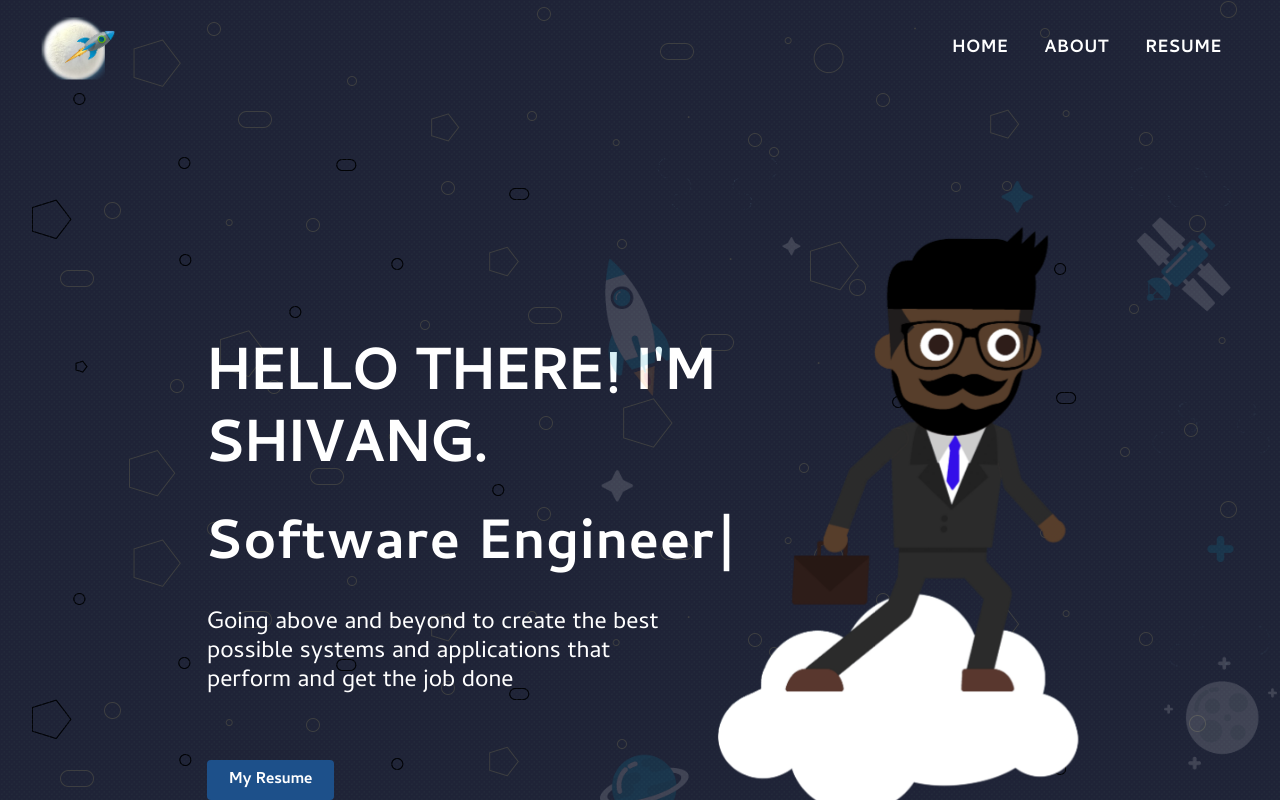
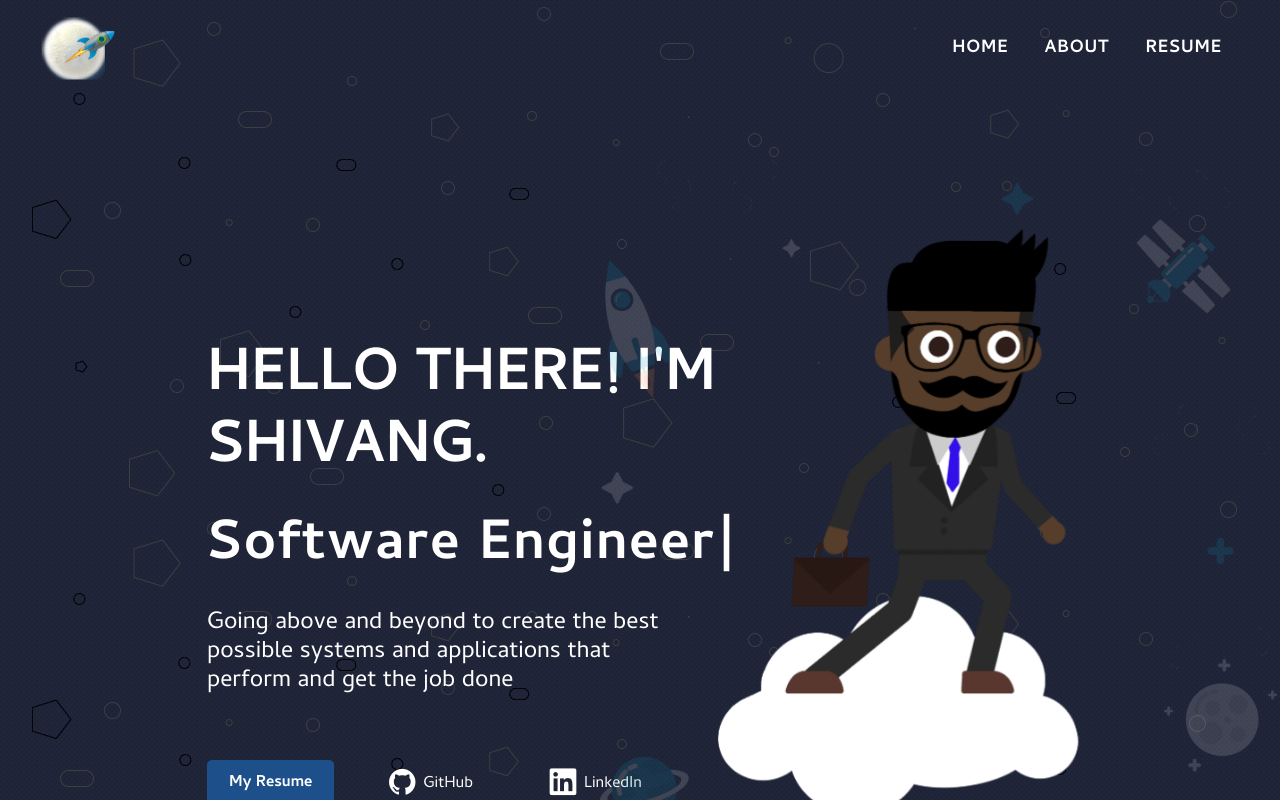
Before and after one commit to shivnaik5/Portfolio-Site, a Next.js app: page / in a window 1280 px wide. Shown: the top 800 px of the page. Built offline with nearby package versions, Linux system fonts and the light colour scheme.

Commit message:
Add github and linkedin links to home page.

```diff
--- a/pages/index.js
+++ b/pages/index.js
@@ -1,7 +1,8 @@
 import React from 'react';
-import BaseLayout from '@/components/layouts/BaseLayout';
 import { Container, Row, Col, Button } from 'reactstrap';
 import Typed from 'react-typed';
+import Link from 'next/link';
+import BaseLayout from '@/components/layouts/BaseLayout';
 
 class Index extends React.Component {
   render() {
@@ -39,7 +40,20 @@ class Index extends React.Component {
 
 
                 <div className='hero-resume'>
-                <Button className='hero-resume btn'>My Resume</Button>
+                  <Button className='btn'><span className='text'>My Resume</span></Button>
+
+                <Link href='https://www.github.com/shivnaik5'>
+                  <a target='_blank' className='profile-icons'>
+                    <i className="devicon-github-original icon" />
+                    <span className='text'>GitHub</span>
+                  </a>
+                </Link>
+                <Link href='https://www.linkedin.com/in/shivang-naik'>
+                  <a target='_blank' className='profile-icons'>
+                    <i className="devicon-linkedin-plain icon" />
+                    <span className='text'>LinkedIn</span>
+                  </a>
+                </Link>
                 </div>
 
               </Col>
--- a/styles/pages/_home.scss
+++ b/styles/pages/_home.scss
@@ -39,12 +39,45 @@
 }
 
 .hero-resume {
-  margin-top: 2em; // 1em;
+  margin-top: 4em; // 1em;
+  display: flex;
 
-  &.btn {
+  .btn {
     padding: 8px 22px;
     background-color: $matisse-faded;
     border: none;
     font-weight: bold;
+    border-radius: 5px;
+    margin-top: 0 auto;
+
+    .text {
+      top: 1px;
+      position: relative;
+    }
+  }
+
+  .profile-icons {
+    color: white;
+    margin: auto 0 auto 2em;
+    padding: 8px 22px;
+    border-radius: 5px;
+    transition: 0.5s ease-in;
+    text-decoration: none;
+
+    .icon {
+      font-size: 28px;
+      vertical-align: middle;
+    }
+
+    .text {
+      vertical-align: bottom;
+      margin-left: 7px;
+    }
+
+    &:hover {
+      background-color: $san-juan-faded;
+      transition: 0.5s ease-in;
+      cursor: pointer;
+    }
   }
 }
```
